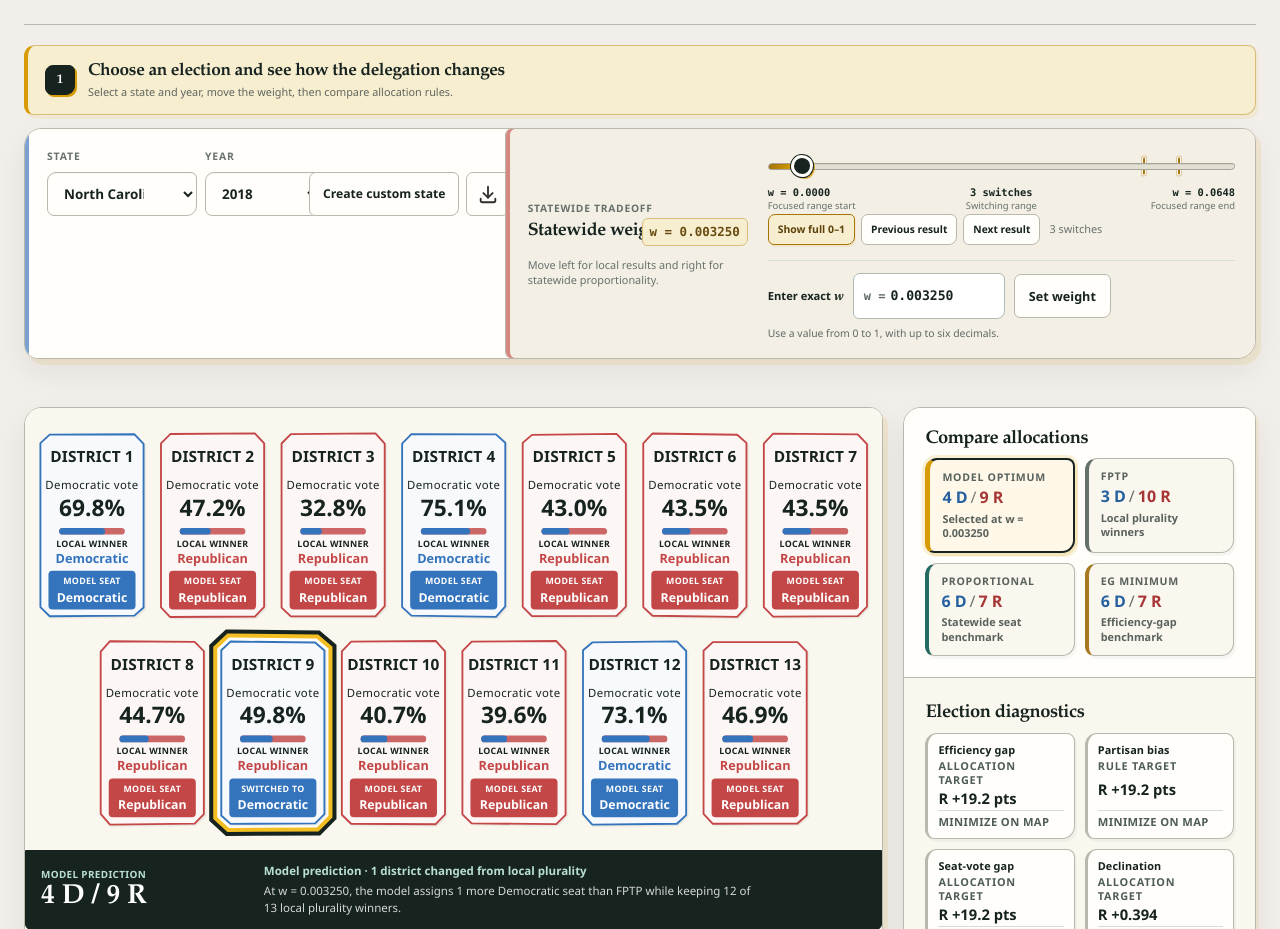
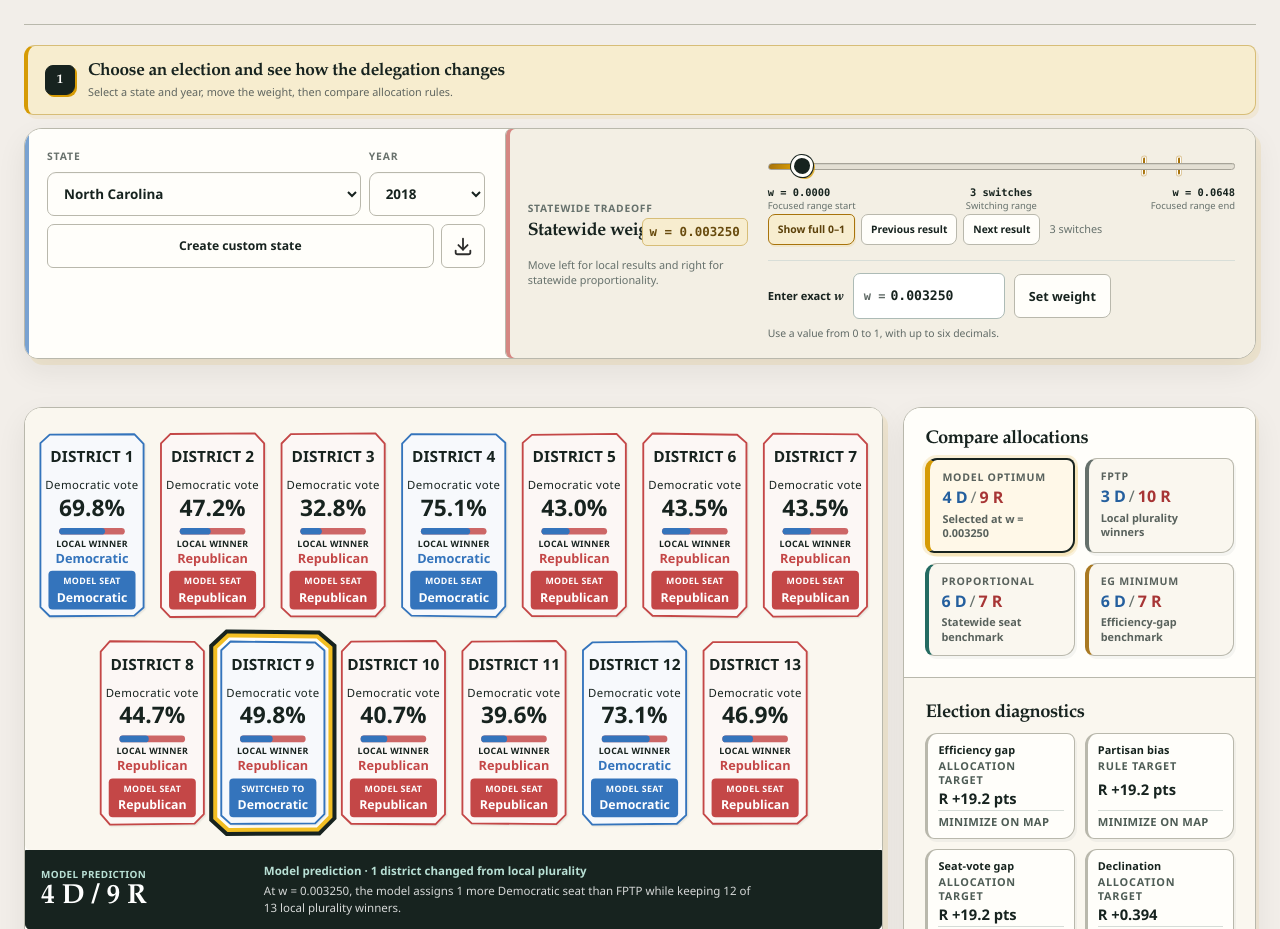
Before and after one commit to ycanaybas-rep/representation-model-explorer, a website: page index.html in a window 1280 px wide. Shown: the part 880-1809 px from the top of the page. Drawn offline with Linux system fonts and the light colour scheme.

Commit message:
Move custom State actions below selectors

```diff
--- a/standalone.css
+++ b/standalone.css
@@ -382,7 +382,16 @@ body[data-page="explorer"] .guided-profile-panel {
 
 body[data-page="explorer"] .guided-profile-fields {
   height: auto;
+  grid-template-columns: minmax(0, 1fr) 116px;
   align-items: end;
+}
+
+body[data-page="explorer"] .guided-profile-actions {
+  grid-column: 1 / -1;
+}
+
+body[data-page="explorer"] .custom-profile-launch {
+  flex: 1;
 }
 
 body[data-page="explorer"] .year-control {
```
